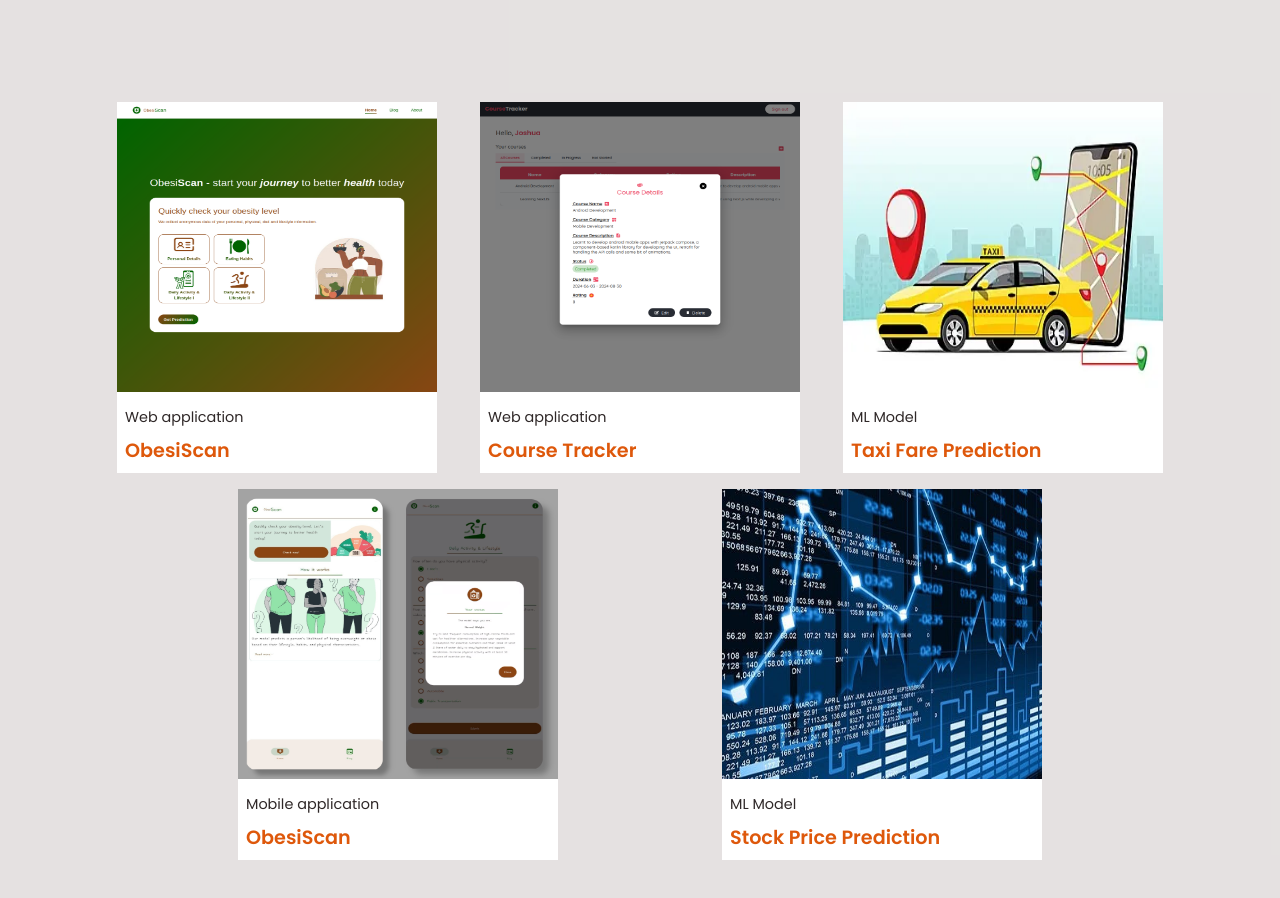
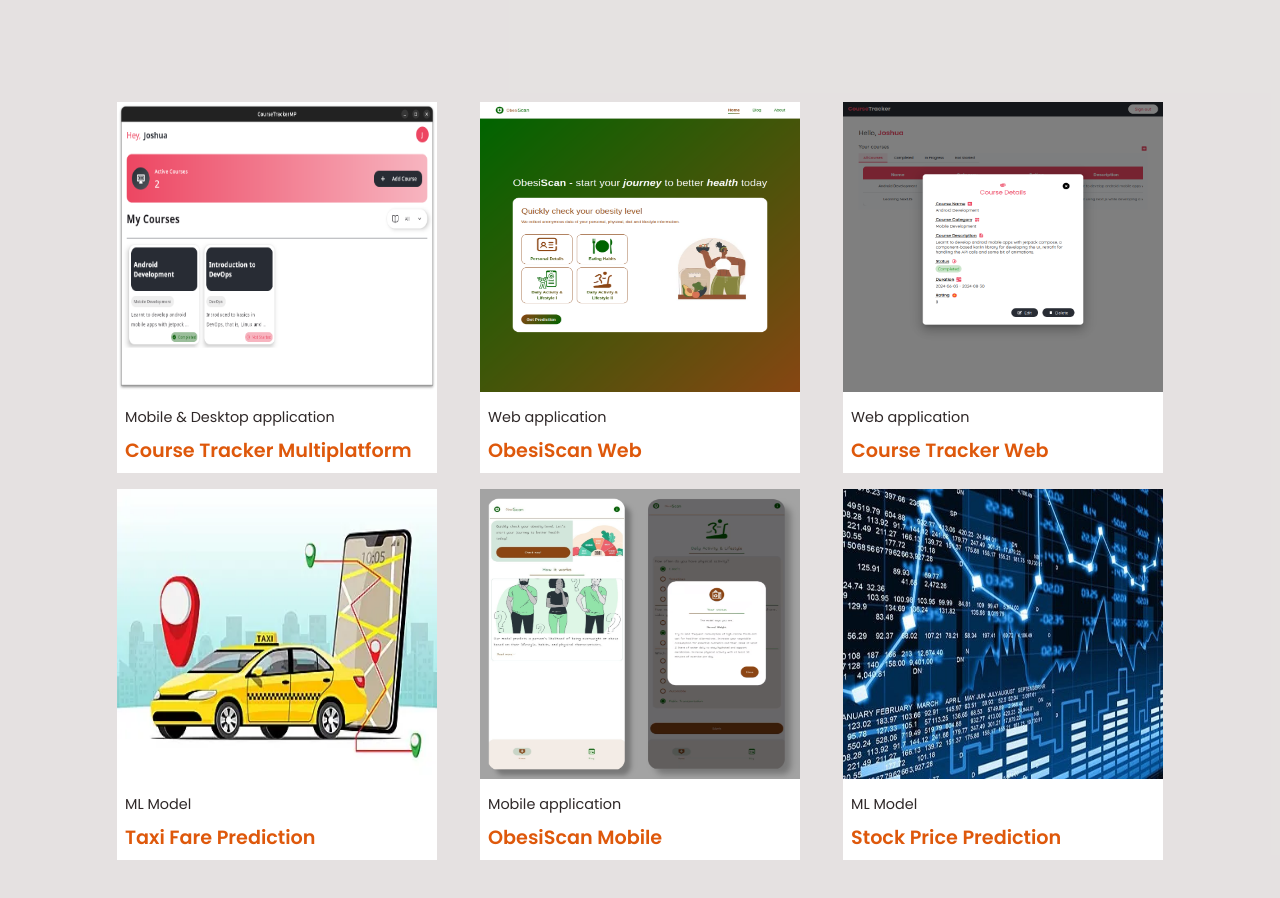
Before and after one commit to SamGombs20/NextPortfolio, a Next.js app: page / in a window 1280 px wide. Shown: the part 1686-2584 px from the top of the page. Built offline with nearby package versions, Linux system fonts and the light colour scheme.

Commit message:
Update:Projects list update

```diff
--- a/app/components/projects.tsx
+++ b/app/components/projects.tsx
@@ -1,6 +1,7 @@
 'use client'
 import Image from "next/image";
 import style from "../styles/projects.module.css";
+import { projects } from "../data/projects";
 export const Projects = () => {
     const handleClick =(link:string)=>{
         window.open(link, "_blank", "noopener noreferrer")
@@ -24,11 +25,12 @@ export const Projects = () => {
                 <p className={style.project_title}>ObesiScan</p>
             </div>
           </div> */}
-          <div className={style.project_container} onClick={() => handleClick("https://obesi-scan-web.vercel.app/")}>
+          {projects.map((project, index)=>(
+            <div className={style.project_container} onClick={() => handleClick(project.link)} key={index}>
             <div className={style.image_wrapper}>
               <Image
-                src="/obesi_web.png"
-                alt="ObesiScan project screenshot"
+                src={project.imageSrc}
+                alt={`${project.title} screenshot`}
                 width={320}
                 height={290}
                 className={style.project_img}
@@ -45,11 +47,13 @@ export const Projects = () => {
 
 
             <div className={style.project_details}>
-              <p className={style.project_category}>Web application</p>
-              <p className={style.project_title}>ObesiScan</p>
+              <p className={style.project_category}>{project.category}</p>
+              <p className={style.project_title}>{project.title}</p>
             </div>
           </div>
-          <div className={style.project_container} onClick={()=> handleClick("https://coursetrackerweb.netlify.app/")}>
+          ))}
+
+          {/* <div className={style.project_container} onClick={()=> handleClick("https://coursetrackerweb.netlify.app/")}>
            <div className={style.image_wrapper}>
               <Image
                 src="/course_web.png"
@@ -140,7 +144,7 @@ export const Projects = () => {
               <p className={style.project_category}>ML Model</p>
               <p className={style.project_title}>Stock Price Prediction</p>
             </div>
-          </div>
+          </div> */}
         </div>
       </div>
     </div>
--- /dev/null
+++ b/app/data/projects.ts
@@ -0,0 +1,38 @@
+export const projects:Project[]=[
+    {
+       title:"Course Tracker Multiplatform",
+       category:"Mobile & Desktop application",
+       imageSrc:"/course_mp.png",
+       link:"https://github.com/SamGombs20/CourseTrackerMP/blob/main/CourseTrackerMP.mp4"
+    },
+    {
+        title:"ObesiScan Web",
+        category:"Web application",
+        imageSrc:"/obesi_web.png",
+        link:"https://obesi-scan-web.vercel.app/"
+    },
+    {
+        title:"Course Tracker Web",
+        category:"Web application",
+        imageSrc:"/course_web.png",
+        link:"https://coursetrackerweb.netlify.app/"
+    },
+    {
+        title:"Taxi Fare Prediction",
+        category:"ML Model",
+        imageSrc:"/taxi.webp",
+        link:"https://github.com/SamGombs20/TaxiPricingModel/blob/main/notebooks/taxiPricingPrediction.ipynb"
+    },
+    {
+        title:"ObesiScan Mobile",
+        category:"Mobile application",
+        imageSrc:"/obesi_mobile.png",
+        link:"https://github.com/SamGombs20/ObesityApp/blob/master/ObesiScan.mp4"
+    },
+    {
+        title:"Stock Price Prediction",
+        category:"ML Model",
+        imageSrc:"/stock.webp",
+        link:"https://github.com/SamGombs20/StockPrediction/blob/main/Classification_stock.ipynb"
+    }
+]
--- /dev/null
+++ b/types/global.d.ts
@@ -0,0 +1,6 @@
+type Project ={
+    title:string;
+    category:string;
+    imageSrc:string;
+    link:string
+}
```
Also changed, not shown: public/course_mp.png (added).
